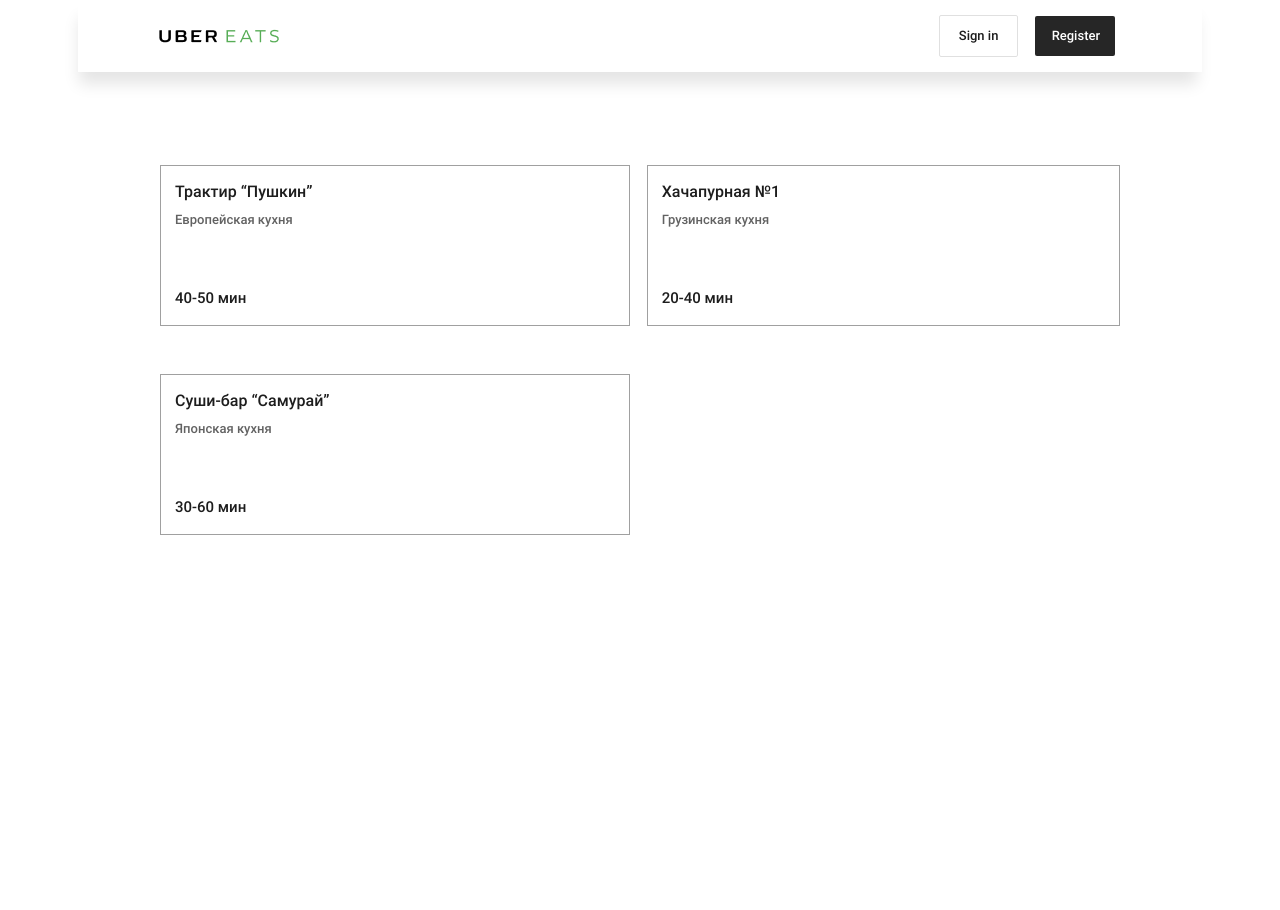
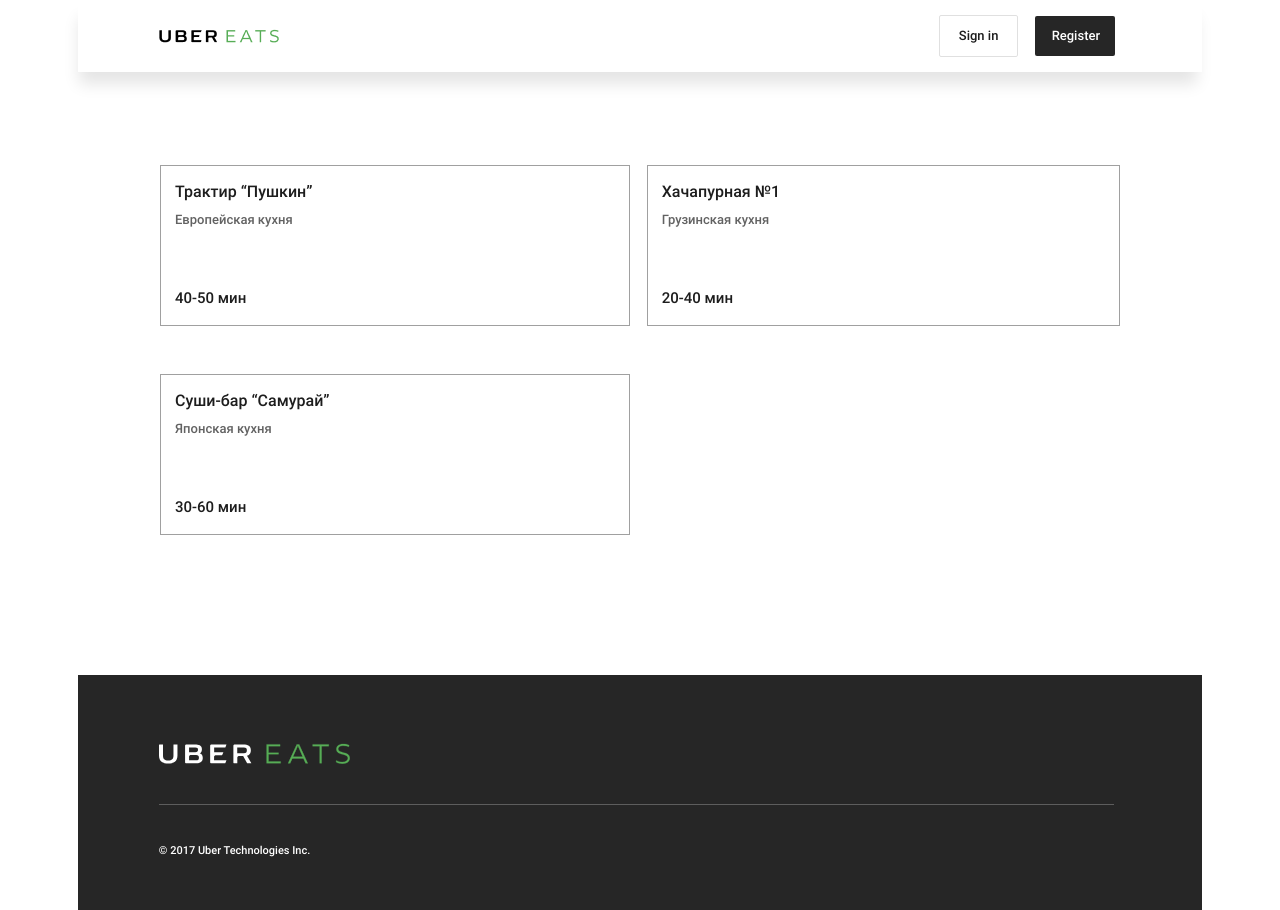
Before and after one commit to KamilyaMukhammedova/module-1.2-uberEats, a website built with webpack: page src/index.html in a window 1280 px wide. Before the commit the page ends 800 px from the top, so only its background shows below. Built offline with nearby package versions, Linux system fonts and the light colour scheme.

Commit message:
Footer-block

```diff
--- a/src/index.html
+++ b/src/index.html
@@ -40,7 +40,7 @@
         <div class="container">
             <div class="place-card-block__inner-flex">
                 <div class="place-card-block__card">
-                    <a href="" class="place-card-block__link">
+                    <a href="main-page.html" class="place-card-block__link">
                         <p class="place-card-block__name">
                             Трактир “Пушкин”
                         </p>
@@ -77,6 +77,17 @@
             </div>
         </div>
     </div>
+    <footer class="footer-block text-white">
+        <div class="container">
+            <div class="white-logo-block footer-block__logo-block">
+                <img src="img/white-logo.svg" alt="Logo" class="white-logo-block__logo">
+            </div>
+            <hr>
+            <p class="footer-block__text">
+                © 2017 Uber Technologies Inc.
+            </p>
+        </div>
+    </footer>
 </div>
 </body>
 </html>
--- a/src/index.scss
+++ b/src/index.scss
@@ -7,3 +7,5 @@
 @import "style/header-block";
 @import "style/logo-block";
 @import "style/place-card-block";
+@import "style/footer-block";
+@import "style/white-logo-block";
--- /dev/null
+++ b/src/style/_footer-block.scss
@@ -0,0 +1,35 @@
+.footer-block {
+  background-color: $footerBlack;
+  padding: 5.8% 6.9% 3.2% 6.3%;
+  margin-top: 8.2%;
+
+  @include large {
+    padding: 5.8% 4% 3.2% 4%;
+    position: absolute;
+    bottom: 0;
+    right: 0;
+    left: 0;
+  }
+
+  @include small {
+    text-align: center;
+  }
+
+  &__text {
+    font-size: 11px;
+    line-height: 12.89px;
+    margin-top: 40px;
+
+    @include small {
+      margin-top: 30px;
+    }
+  }
+
+  &__logo-block {
+    margin-bottom: 39.5px;
+
+    @include small {
+      margin-bottom: 25px;
+    }
+  }
+}
--- a/src/style/_generals.scss
+++ b/src/style/_generals.scss
@@ -19,7 +19,11 @@
 .content {
   margin: 0 auto;
   max-width: 1124px;
-  //background-color: $mainBgColor;
+
+  @include large {
+    position: relative;
+    height: 100vh;
+  }
 }
 
 .container {
--- a/src/style/_place-card-block.scss
+++ b/src/style/_place-card-block.scss
@@ -72,6 +72,7 @@
   &__time {
     font-size: 15px;
     line-height: 21px;
+    font-weight: 500;
 
     @include small {
       font-size: 12px;
--- a/src/style/_var.scss
+++ b/src/style/_var.scss
@@ -3,3 +3,4 @@
 $whiteColor: #FFFFFF;
 $lightGrey: #E0E0E0;
 $hoverGrey: #757575;
+$footerBlack: #262626;
--- /dev/null
+++ b/src/style/_white-logo-block.scss
@@ -0,0 +1,7 @@
+.white-logo-block {
+  &__logo {
+    @include medium {
+      width: 35%;
+    }
+  }
+}
```
Also changed, not shown: src/img/white-logo.svg (added).
